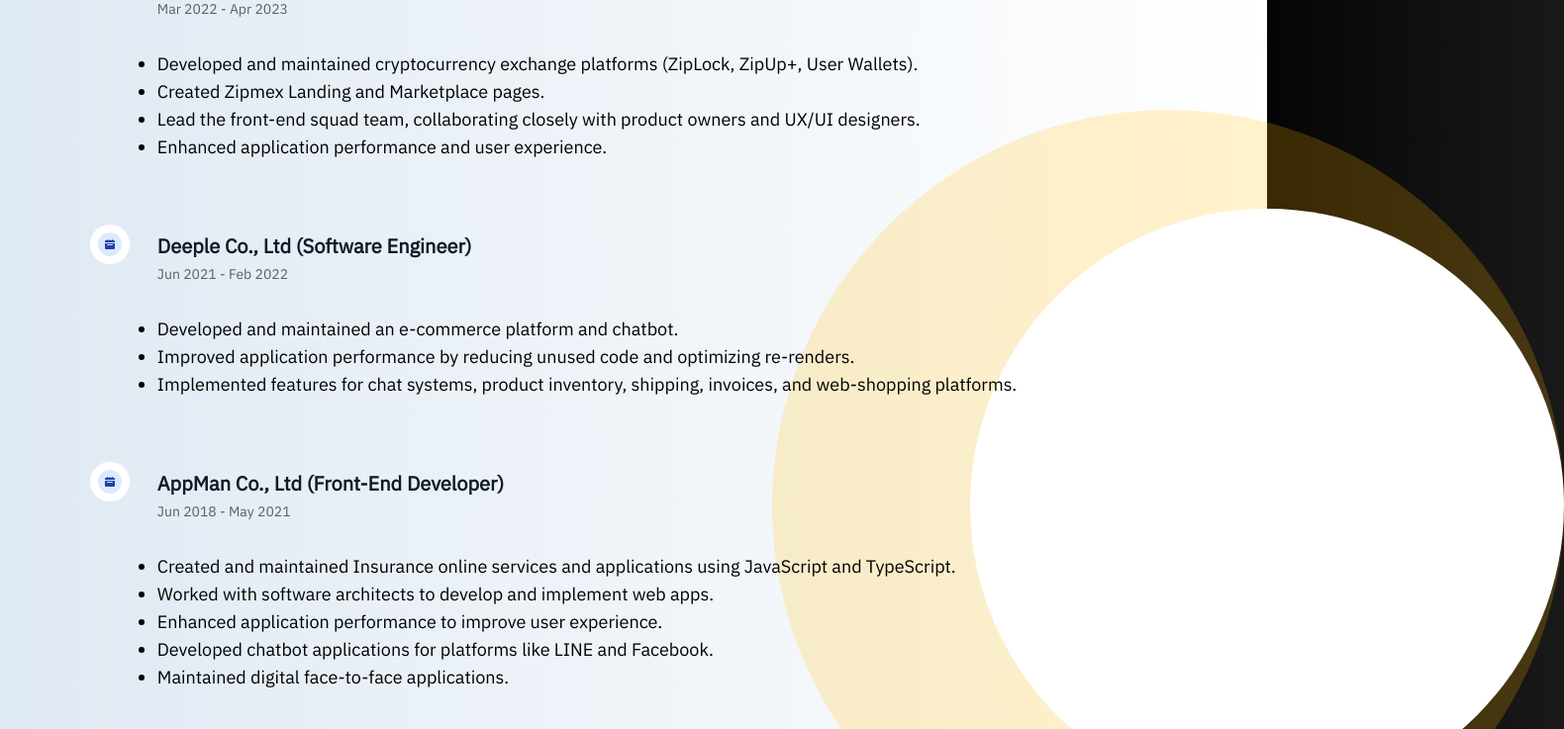
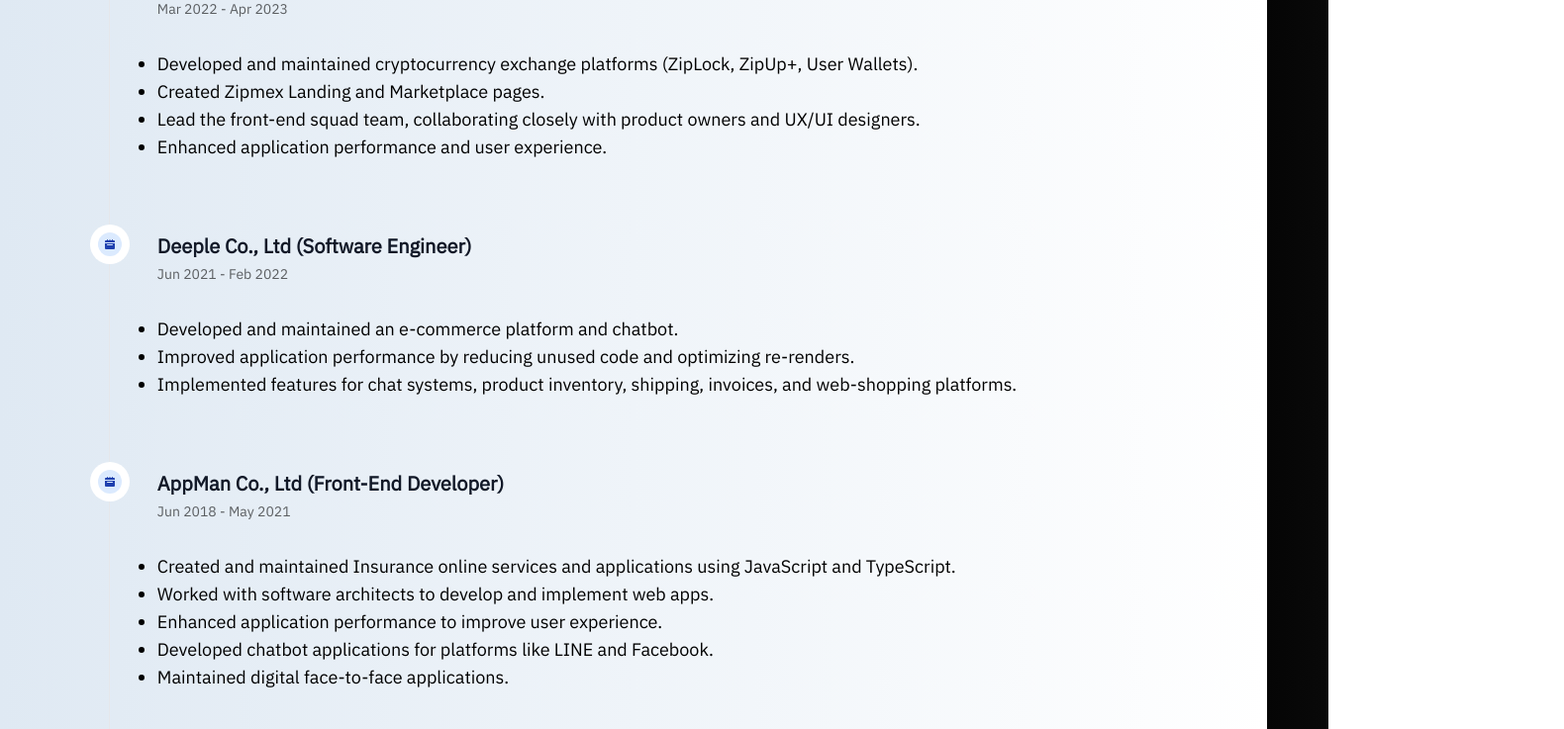
Before and after one commit to wintory/portfolio, a Next.js app: page / in a window 1280 px wide. Shown: the part 2839-3576 px from the top of the page at 99% size, 1580 px wide, since content can reach past the window. Built offline with nearby package versions, Linux system fonts and the light colour scheme.

Commit message:
fix: fix style

```diff
--- a/app/sections/Experience.tsx
+++ b/app/sections/Experience.tsx
@@ -63,7 +63,7 @@ const Experience: FC = () => {
   return (
     <div
       id="experience"
-      className="relative grid w-screen justify-center bg-gradient-to-r from-[#dfe9f3] to-white sm:py-[32px] sm:pl-[48px] sm:pr-[32px] lg:px-[32px] lg:py-[100px]"
+      className="relative grid w-screen justify-center bg-gradient-to-r from-[#dfe9f3] to-white sm:py-[32px] sm:pl-[48px] sm:pr-[32px] lg:px-[60px] lg:py-[100px]"
     >
       <p className="relative my-4 text-black underline sm:text-lg sm:underline md:text-3xl">
         Experience
@@ -108,8 +108,10 @@ const Experience: FC = () => {
           ))}
         </ol>
       </div>
-      <div className="z-1 absolute bottom-[100px] right-[-300px] h-[800px] w-[800px] rounded-full bg-warning opacity-20" />
-      <div className="z-2 absolute bottom-[200px] right-[-300px] h-[600px] w-[600px] rounded-full bg-white" />
+      <div className="z-1 absolute bottom-[200px] right-0 h-[50px] bg-[#6934b3] opacity-20 sm:hidden md:block md:w-[200px] lg:w-[400px]" />
+      <div className="z-1 absolute bottom-[100px] right-0 h-[50px] bg-warning opacity-20 sm:hidden md:block md:w-[300px] lg:w-[800px]" />
+      <div className="z-1 absolute left-0 top-[100px] h-[50px] w-[300px] bg-warning opacity-20 sm:hidden lg:block" />
+      <div className="z-1 absolute left-[-100px] top-[200px] h-[50px] w-[150px] bg-[#6934b3] opacity-20 sm:hidden lg:block" />
     </div>
   )
 }
```
